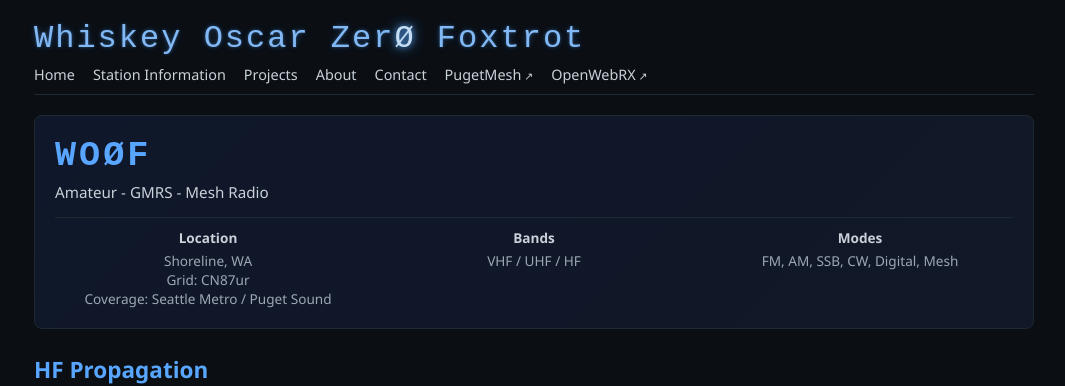
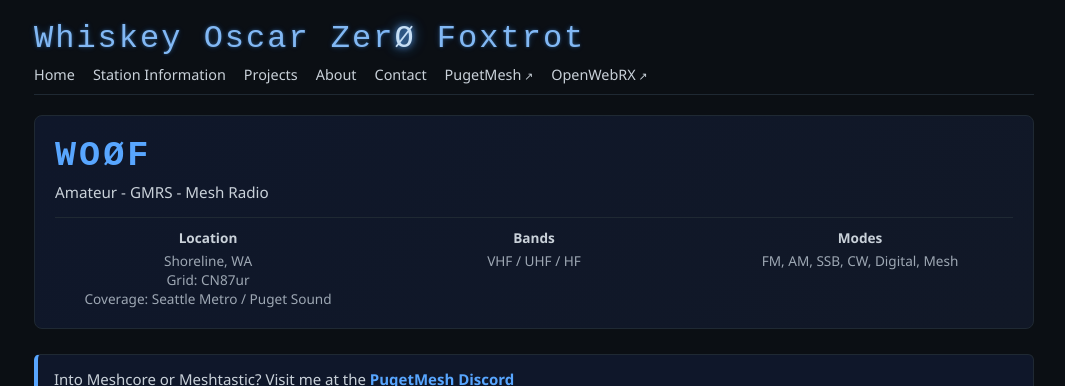
Before and after one commit to Lymitliss/Lymitliss.github.io, a Jekyll site: the page built from index.md, in a window 1280 px wide and 900 px high, cut to the strip 0-386 px from the top of the window. Shown: the whole strip, without its empty margins (106-1171 px from the left). Built offline with Jekyll 4.4.1, drawn with Linux system fonts in a browser that asks for light colours.

Commit message:
Update default.html

```diff
--- a/_layouts/default.html
+++ b/_layouts/default.html
@@ -51,6 +51,15 @@
     </header>
 
     {% if page.url == "/" %}
+
+    <!-- MOVED BANNER -->
+    <div class="home-banner">
+      Into Meshcore or Meshtastic? Visit me at the
+      <a href="https://pugetmesh.org/" target="_blank" rel="noopener">
+        PugetMesh Discord
+      </a>
+    </div>
+
     <section class="propagation">
       <h2>HF Propagation</h2>
 
```
